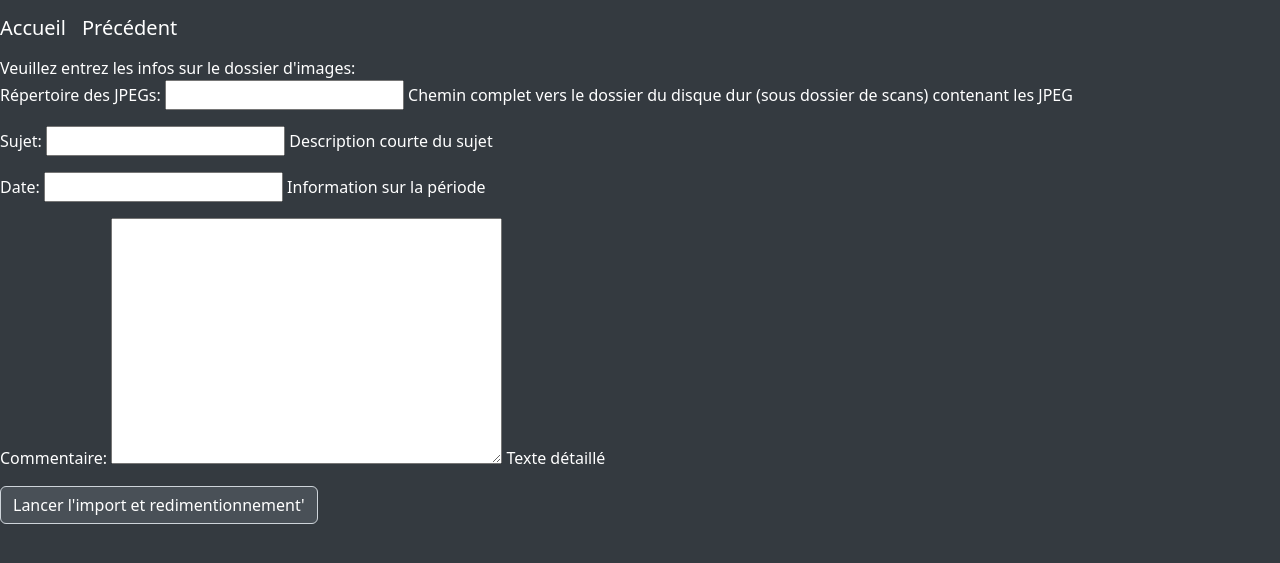
After one commit to mehdirahbe/PicturesDjango, a Django app: page /insertnewpictures/ in a window 1280 px wide. The commit adds this page. Shown: the top 563 px of the page. Run offline with Django 4.2, Linux system fonts and the light colour scheme; some libraries are stand-ins or nearby versions.

Commit message:
Add form to insert in db & redimension new pictures

```diff
--- a/PicturesDjango/PicturesApp/forms.py
+++ b/PicturesDjango/PicturesApp/forms.py
@@ -1,4 +1,12 @@
 from django import forms
 
+#Form to ask for a pattern to search. All images having it in comment will then be displayed
 class SearchForm(forms.Form):
     search_term = forms.CharField(label='Mot à chercher', max_length=100)
+
+#Form to ask for info about a new serie of images in a subdir of scans
+class InsertNewPicturesForm(forms.Form):
+    jpegsdirectory = forms.CharField(label="Répertoire des JPEGs", max_length=255, help_text="Chemin complet vers le dossier du disque dur (sous dossier de scans) contenant les JPEG")
+    subject = forms.CharField(label="Sujet", max_length=100, help_text="Description courte du sujet")
+    date = forms.CharField(label="Date", max_length=50, help_text="Information sur la période")
+    comment = forms.CharField(label="Commentaire", widget=forms.Textarea, help_text="Texte détaillé")
--- a/PicturesDjango/PicturesApp/urls.py
+++ b/PicturesDjango/PicturesApp/urls.py
@@ -18,4 +18,6 @@ urlpatterns = [
 
     #search form
     path('search/', views.search_form, name='search_form'),
+    # Import new pictures
+    path('insertnewpictures/', views.InsertNewPictures, name='insertnewpictures_form'),
 ]
--- a/PicturesDjango/PicturesApp/views.py
+++ b/PicturesDjango/PicturesApp/views.py
@@ -1,12 +1,9 @@
+import hashlib
+
+from django.core.management import call_command
 from django.core.paginator import Paginator
 from django.shortcuts import render, redirect
-
-# Create your views here.
-import django
-from django.db.models import Max, Min, Avg
 from django.http import HttpResponse, HttpResponseNotFound, Http404
-from django.shortcuts import render
-from django.template import loader
 import os
 from django.shortcuts import render
 from .PhotoModel import PhotoModel
@@ -14,9 +11,11 @@ from django.db.models import Q
 from django.db.models import Count
 from PicturesDjango import settings
 from unidecode import unidecode
-from .forms import SearchForm
+from .forms import SearchForm, InsertNewPicturesForm
 
 '''Display search form with select word to search in comments'''
+
+
 def search_form(request):
     if request.method == 'POST':
         form = SearchForm(request.POST)
@@ -26,6 +25,7 @@ def search_form(request):
     else:
         form = SearchForm()
     return render(request, 'search_form.html', {'form': form})
+
 
 '''Home page, display first level'''
 
@@ -46,6 +46,8 @@ def home(request):
 
 
 '''Display second level (and third if there is one). Links go to the contact sheet to display the related pictures'''
+
+
 def DisplaySecondLevel(request, firstLevel):
     # Filtrer les enregistrements basés sur le premier niveau
     allphotos = PhotoModel.objects.filter(premier_niveau=firstLevel).filter(
@@ -53,7 +55,8 @@ def DisplaySecondLevel(request, firstLevel):
 
     # Récupérer les valeurs distinctes du second niveau avec le checksum
     photo_niveaux = (
-        allphotos.values_list('second_niveau', 'troisieme_niveau', 'checksum','sujet') #order is important, referenced in the html as .0 to .3
+        allphotos.values_list('second_niveau', 'troisieme_niveau', 'checksum',
+                              'sujet')  #order is important, referenced in the html as .0 to .3
         .distinct()
         .annotate(count=Count('pkey'))
         .order_by('sujet')
@@ -79,7 +82,7 @@ def photo_Jpeg(request, photo_id, size):
         #generate path
         Jpegpath = os.path.join(settings.IMAGES_PATH, photo.premier_niveau)
         Jpegpath = os.path.join(Jpegpath, photo.second_niveau)
-        if photo.troisieme_niveau: #not required, can be none
+        if photo.troisieme_niveau:  #not required, can be none
             Jpegpath = os.path.join(Jpegpath, photo.troisieme_niveau)
         Jpegpath = os.path.join(Jpegpath, size)
         Jpegpath = os.path.join(Jpegpath, photo.nom_fichier_jpeg)
@@ -104,20 +107,23 @@ def photoDetail(request, photo_id):
 
 '''Displays a contact sheet with all pictures related to a subject, via its MD5.'''
 
+'''Display all pictures with the required subject as  a contact sheet'''
 
-'''Display all pictures with the required subject as  a contact sheet'''
+
 def contactsSheet(request, desiredsubjectMD5):
     try:
         allphotos = PhotoModel.objects.filter(checksum=desiredsubjectMD5).filter(agrandi=True)  #Many records
-        return render(request, 'contactsSheet.html', {'photoRecs': allphotos,'desiredsubjectMD5':desiredsubjectMD5})
+        return render(request, 'contactsSheet.html', {'photoRecs': allphotos, 'desiredsubjectMD5': desiredsubjectMD5})
     except:
         raise Http404("Subject not found")
 
+
 '''Display all pictures with the required subject as a gallery'''
+
 
 def Gallery(request, desiredsubjectMD5):
     try:
-        allphotos = PhotoModel.objects.filter(checksum=desiredsubjectMD5).filter(agrandi=True) #Many records
+        allphotos = PhotoModel.objects.filter(checksum=desiredsubjectMD5).filter(agrandi=True)  #Many records
         paginator = Paginator(allphotos, 1)  # 1 photo par page pour la navigation
         page_number = request.GET.get('page')
         photos_page = paginator.get_page(page_number)
@@ -136,12 +142,9 @@ def Gallery(request, desiredsubjectMD5):
         raise Http404("Subject not found")
 
 
+'''Display all pictures with the search term as  a contact sheet'''
 
 
-
-
-
-'''Display all pictures with the search term as  a contact sheet'''
 def contactsSheetBySearch(request, search_term):
     try:
         search_term_normalized = unidecode(search_term)
@@ -150,11 +153,13 @@ def contactsSheetBySearch(request, search_term):
             Q(sujet_dias__icontains=search_term_normalized) |
             Q(commentaire__icontains=search_term) |
             Q(commentaire__icontains=search_term_normalized)).filter(agrandi=True)  #Many records
-        return render(request, 'contactsSheetBySearch.html', {'photoRecs': allphotos,'search_term':search_term})
+        return render(request, 'contactsSheetBySearch.html', {'photoRecs': allphotos, 'search_term': search_term})
     except:
         raise Http404("Subject not found")
 
+
 '''Display all pictures with the search term as a gallery'''
+
 
 def GalleryBySearch(request, search_term):
     try:
@@ -180,3 +185,39 @@ def GalleryBySearch(request, search_term):
         })
     except:
         raise Http404("Subject not found")
+
+
+'''Execute the commands to resize jpegs & add the corresponding entries in the DB'''
+
+
+def InsertNewPictures(request):
+    if request.method == 'POST':
+        # Assumons que vous avez un formulaire qui collecte ces données
+        jpegsdirectory = request.POST.get('jpegsdirectory')
+        subject = request.POST.get('subject')
+        date = request.POST.get('date')
+        comment = request.POST.get('comment')
+
+        # Calcul du --seriesdestdirectory
+        base_path = os.path.join(settings.IMAGES_PATH, "scans")
+        if jpegsdirectory.startswith(base_path):
+            seriesdestdirectory = jpegsdirectory[len(base_path):].strip(os.sep)
+        else:
+            # Gérer le cas où le chemin ne commence pas par le base_path attendu
+            raise Http404("Le chemin des jpegs n\'est pas valide.")
+
+        # Appel de la première commande
+        call_command('PrepareEntreesJpegs',
+                     jpegsdirectory=jpegsdirectory,
+                     subject=subject,
+                     date=date,
+                     comment=comment)
+
+        # Appel de la deuxième commande avec l'argument dérivé
+        call_command('ResizeJpegs', seriesdestdirectory=seriesdestdirectory)
+
+        # Redirect to the contact sheet of added images
+        return redirect('ContactsSheet', hashlib.md5(subject.encode(), usedforsecurity=False).hexdigest())
+    else:
+        # Affichage du formulaire
+        return render(request, 'InsertNewPictures.html', {'form': InsertNewPicturesForm()})
--- /dev/null
+++ b/PicturesDjango/templates/InsertNewPictures.html
@@ -0,0 +1,30 @@
+{% extends 'base.html' %}
+{% load i18n %}
+
+
+{% block content %}
+{% load custom_filters %}
+
+   <nav class="navbar navbar-expand-lg navbar-dark">
+       <a class="navbar-brand" href="{% url 'home' %}">Accueil</a>
+       <a class="navbar-brand" href="#" onclick="goBack(); return false;">Précédent</a>
+   </nav>
+
+    <form method="post" class="form-inline">
+        {% csrf_token %}
+        Veuillez entrez les infos sur le dossier d'images:
+        <div class="form-group mb-2">
+            {{ form.as_p }}
+        </div>
+        <button type="submit" class="btn btn-primary mb-2">Lancer l'import et redimentionnement'</button>
+
+    </form>
+
+    <style>
+        .form-control, .btn {
+            background-color: #495057;
+            border: 1px solid #ced4da;
+        }
+    </style>
+
+{% endblock %}
--- a/PicturesDjango/templates/home.html
+++ b/PicturesDjango/templates/home.html
@@ -6,7 +6,8 @@
 {% load custom_filters %}
 
    <nav class="navbar navbar-expand-lg navbar-dark">
-       <a class="navbar-brand" href="{% url 'search_form' %}">Recherche</a>
+      <a class="navbar-brand" href="{% url 'search_form' %}">Recherche</a>
+      <a class="navbar-brand" href="{% url 'insertnewpictures_form' %}">Ajouter nouvelles photos</a>
    </nav>
 
 <div class="container my-4">
```
Also changed, not shown: PicturesDjango/PicturesApp/management/commands/PrepareEntreesJpegs.py (+29 -2 lines), PicturesDjango/PicturesApp/management/commands/ResizeJpegs.py (+13 -3 lines).
